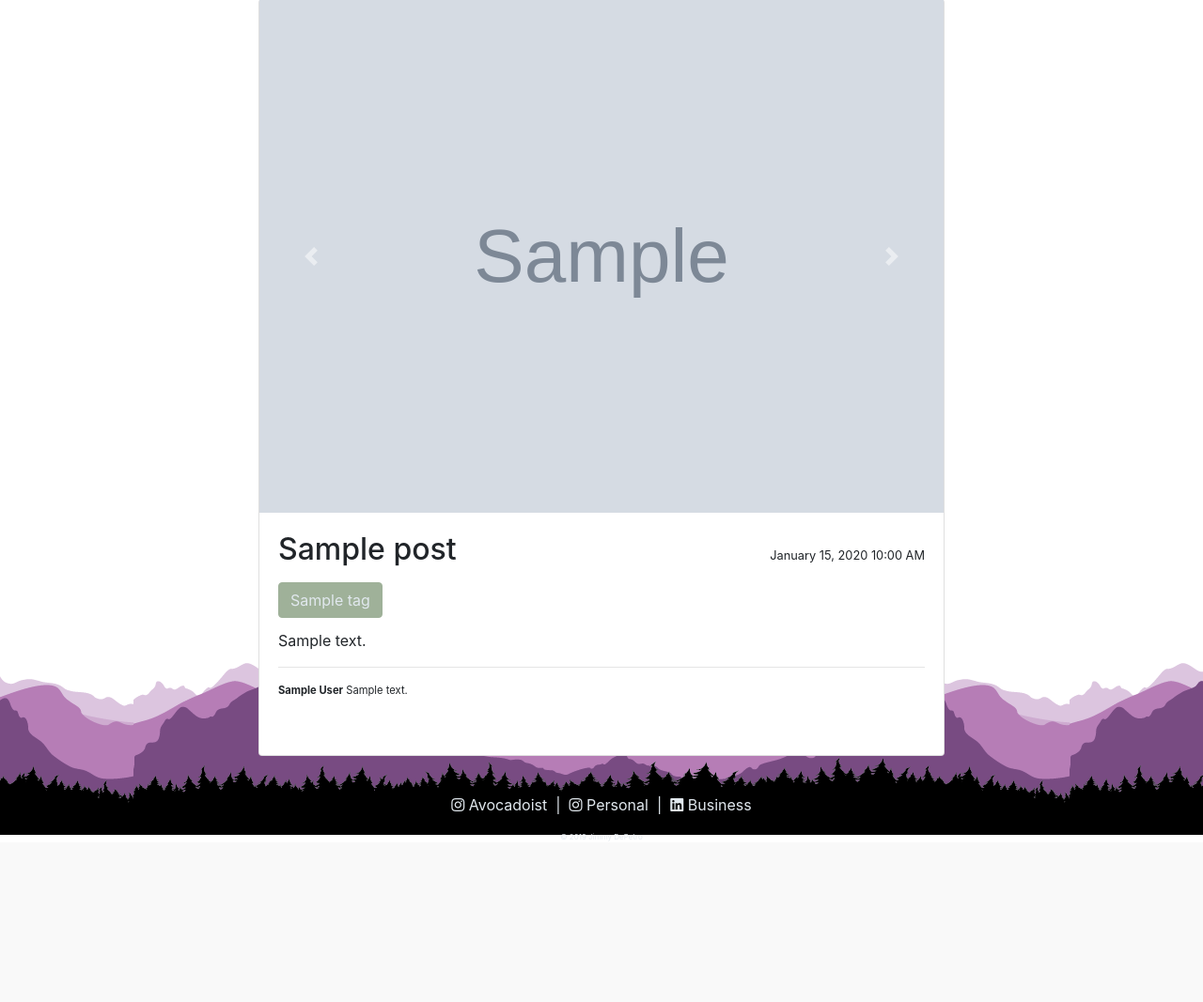
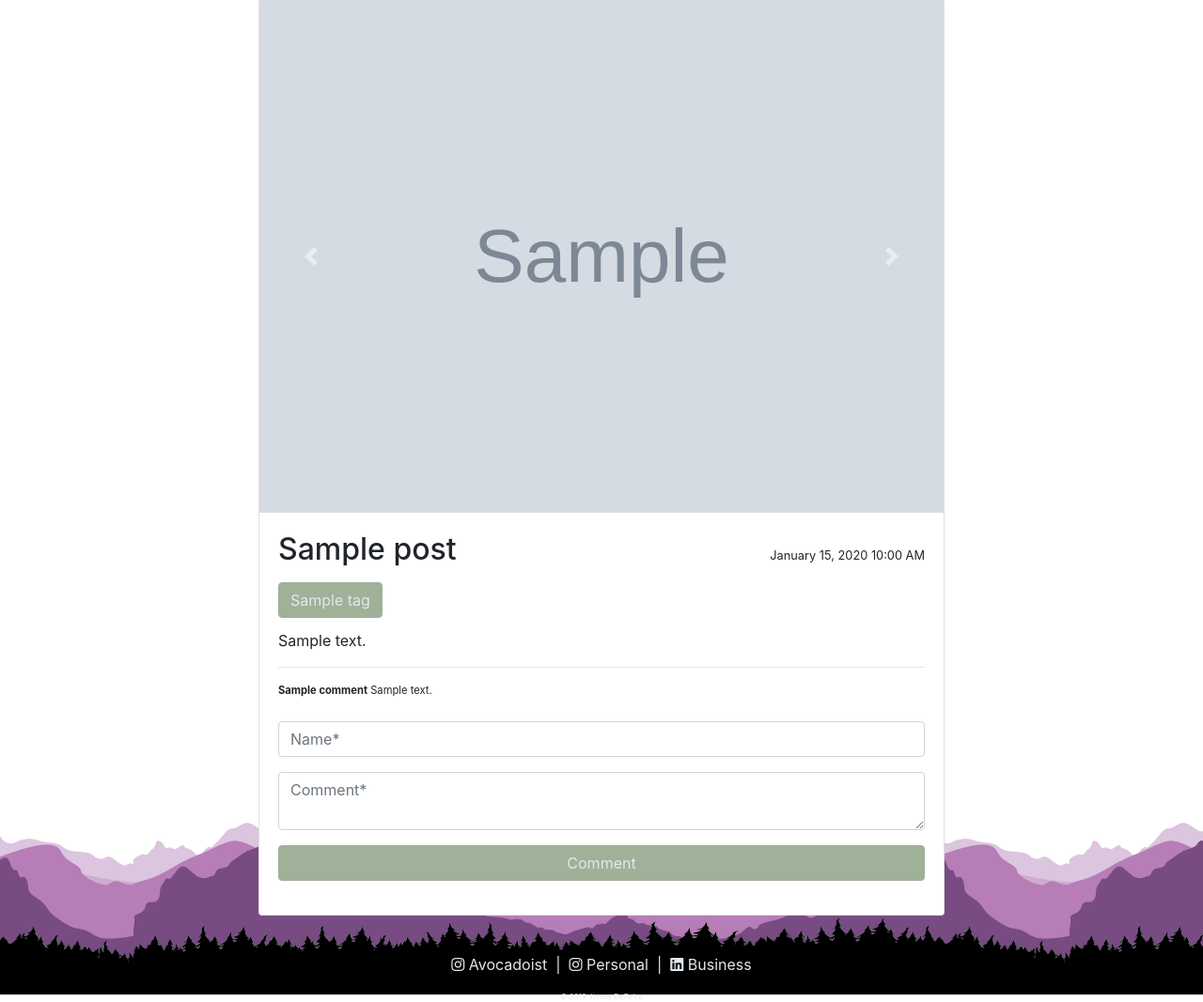
Before and after one commit to jwdepetro/avocadoist, a Django app: a page that uses blog/templates/post/view.html in a window 1280 px wide. Shown: the part 233-1300 px from the top of the page at 94% size. Before the commit the page ends 1128 px from the top, so only its background shows below. Run offline with Django 3.2, Linux system fonts and the light colour scheme; tables that the repository leaves empty hold one stand-in row (values such as "Sample post"); grey boxes marked "Sample" are stand-in pictures; some libraries are stand-ins or nearby versions.

Commit message:
added support for commenting

```diff
--- /dev/null
+++ b/blog/forms.py
@@ -0,0 +1,15 @@
+from django import forms
+from django.utils.translation import ugettext_lazy as _
+
+
+class CommentForm(forms.Form):
+    name = forms.CharField(label=_('Name'), max_length=30, required=True, widget=forms.TextInput(attrs={
+        'placeholder': _('Name*'),
+        'class': 'form-control'
+    }))
+    comment = forms.CharField(label=_('Comment'), max_length=100, required=True, widget=forms.Textarea(attrs={
+        'placeholder': _('Comment*'),
+        'size': 100,
+        'class': 'form-control',
+        'rows': 2
+    }))
--- a/blog/models.py
+++ b/blog/models.py
@@ -45,10 +45,12 @@ class PostComment(AbstractBaseModel):
     """
     post = models.ForeignKey(Post, on_delete=models.CASCADE, related_name='post_comments')
     anonymous_user = models.ForeignKey(AnonymousUser, on_delete=models.CASCADE)
+    name = models.CharField(_('name'), max_length=30)
     comment = models.CharField(_('comment'), max_length=250)
 
     class Meta:
         db_table = 'blog_post_comment'
+        ordering = ['-created_at']
 
     def __str__(self):
         return self.comment
--- a/blog/static/base/app.css
+++ b/blog/static/base/app.css
@@ -112,3 +112,9 @@ button:focus {
 .post-comment {
     font-size: .7rem;
 }
+
+.errorList {
+    font-size: .7rem;
+    color: #6B4D6F;
+    padding-top: .3rem;
+}
--- a/blog/templates/post/view.html
+++ b/blog/templates/post/view.html
@@ -38,17 +38,28 @@
                     <hr>
                     <div class="row mb-2" id="comments">
                         <div class="col">
-                            {% for post_comment in post.post_comments.all %}
+                            {% for post_comment in post.post_comments.all|slice:':5' %}
                             <p class="post-comment">
-                                <strong>{{post_comment.anonymous_user.name}}</strong>&nbsp;{{post_comment.comment}}
+                                <strong>{{post_comment.name}}</strong>&nbsp;{{post_comment.comment}}
                             </p>
                             {% endfor %}
                         </div>
                     </div>
                     <div class="row">
                         <div class="col">
-                            <form action="" method="POST" enctype="multipart/form-data" novalidate>
-
+                            <form action="{% url 'comment' slug=post.slug %}" method="POST" enctype="multipart/form-data" novalidate>
+                                {% csrf_token %}
+                                <div class="form-group">
+                                    {{ form.name }}
+                                    {{ form.name.errors }}
+                                </div>
+                                <div class="form-group">
+                                    {{ form.comment }}
+                                    {{ form.comment.errors }}
+                                </div>
+                                <div class="my-2">
+                                    <input type="submit" value="Comment" class="btn btn-primary btn-block">
+                                </div>
                             </form>
                         </div>
                     </div>
--- a/blog/urls.py
+++ b/blog/urls.py
@@ -4,5 +4,6 @@ from . import views
 
 urlpatterns = [
     path('', views.index, name='index'),
-    path('post/<slug:slug>', views.view, name='view')
+    path('post/<slug:slug>', views.view, name='view'),
+    path('post/<slug:slug>/comment', views.comment, name='comment')
 ]
--- a/blog/views.py
+++ b/blog/views.py
@@ -1,8 +1,9 @@
-from django.http import HttpResponse
 from django.core.paginator import Paginator
 from django.db.models import Count
-from django.shortcuts import render, get_object_or_404
-from blog.models import Post, PostTag
+from django.shortcuts import render, get_object_or_404, redirect
+from blog.models import Post, PostTag, PostComment
+from blog.forms import CommentForm
+from user.models import AnonymousUser
 
 
 def index(request):
@@ -31,8 +32,45 @@ def index(request):
 
 
 def view(request, slug):
+    """
+    View a post, images, tags and comments.
+    :param request:
+    :param slug:
+    :return:
+    """
     post = get_object_or_404(Post, slug=slug)
+    form = CommentForm()
 
-    return render(request, 'post/view.html', {
-        'post': post
-    })
+    return render(request, 'post/view.html', {'post': post, 'form': form})
+
+
+def comment(request, slug):
+    """
+    Comment on a post.
+    :param request:
+    :param slug:
+    :return:
+    """
+    post = get_object_or_404(Post, slug=slug)
+    form = CommentForm(request.POST)
+
+    if not form.is_valid():
+        return render(request, 'post/view.html', {'post': post, 'form': form})
+
+    try:
+        anonymous_user = AnonymousUser.objects.filter(identifier=request.session.session_key).get()
+    except AnonymousUser.DoesNotExist:
+        anonymous_user = AnonymousUser()
+        anonymous_user.identifier = request.session.session_key
+        anonymous_user.ip_address = request.META.get('HTTP_X_FORWARDED_FOR') or request.META.get('REMOTE_ADDR')
+        anonymous_user.save()
+
+    if not anonymous_user.is_blocked:
+        post_comment = PostComment()
+        post_comment.name = form.cleaned_data['name']
+        post_comment.comment = form.cleaned_data['comment']
+        post_comment.anonymous_user = anonymous_user
+        post_comment.post = post
+        post_comment.save()
+
+    return redirect('view', slug=post.slug)
--- a/user/models.py
+++ b/user/models.py
@@ -30,7 +30,6 @@ class AnonymousUser(AbstractBaseModel):
     """
     identifier = models.CharField(_('anonymous identifier'), unique=True, max_length=1000)
     ip_address = models.GenericIPAddressField(_('ip address'))
-    name = models.CharField(_('anonymous name'), max_length=50)
     is_blocked = models.BooleanField(_('is blocked'), default=False)
     created_at = models.DateTimeField(_('created at'), auto_now_add=True)
     updated_at = models.DateTimeField(_('updated at'), auto_now=True)
```
Also changed, not shown: blog/migrations/0006_postcomment_name.py (added), user/migrations/0002_remove_anonymoususer_name.py (added).
